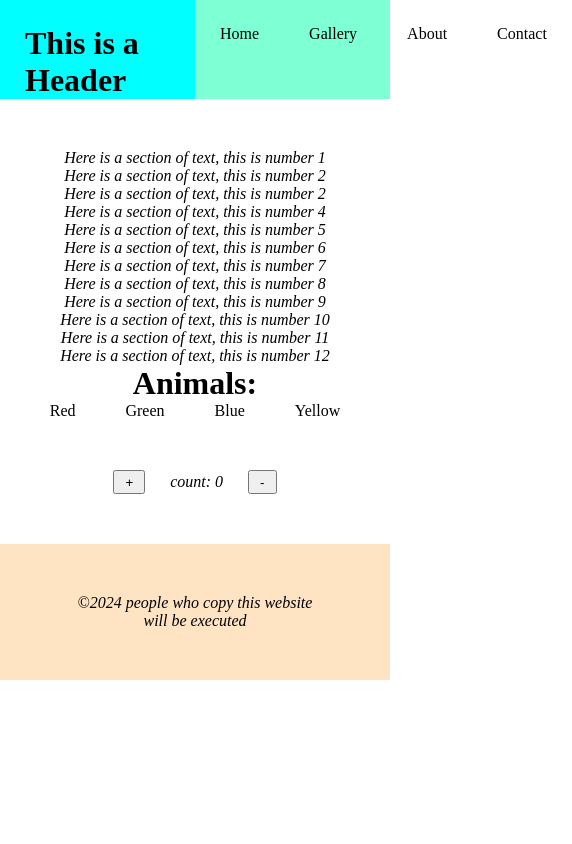
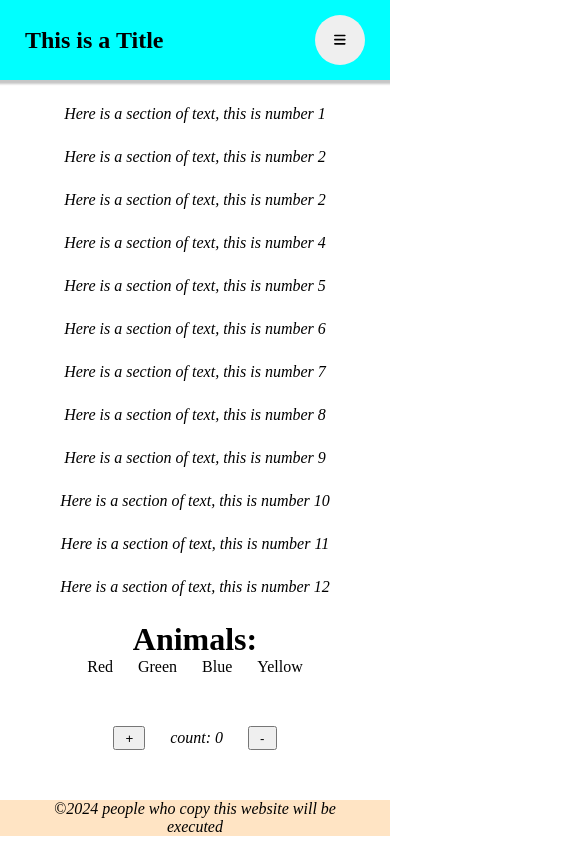
Before and after one commit to Ollie-Judge/practice-vite, a React (Vite) app: page / in a window 390 px wide. Shown: the whole page, 572 px wide, since content can reach past the window. Built offline with nearby package versions, Linux system fonts and the light colour scheme.

Commit message:
turned the menu into mobile first

```diff
--- a/package.json
+++ b/package.json
@@ -10,6 +10,9 @@
     "preview": "vite preview"
   },
   "dependencies": {
+    "@fortawesome/fontawesome-svg-core": "^6.5.1",
+    "@fortawesome/free-solid-svg-icons": "^6.5.1",
+    "@fortawesome/react-fontawesome": "^0.2.0",
     "react": "^18.2.0",
     "react-dom": "^18.2.0"
   },
--- a/src/components/ButtonTest.jsx
+++ b/src/components/ButtonTest.jsx
@@ -5,13 +5,11 @@ function ButtonTest() {
   const [count, setCount] = useState(0);
   // first item in [] is the variable, second is the update function, the 0 is the default value
   return (
-    <>
-      <div id="useStateButtons">
-        <button onClick={() => setCount(count + 1)}>+</button>
-        <p>count: {count}</p>
-        <button onClick={() => setCount(count - 1)}>-</button>
-      </div>
-    </>
+    <div id="useStateButtons">
+      <button onClick={() => setCount(count + 1)}>+</button>
+      <p>count: {count}</p>
+      <button onClick={() => setCount(count - 1)}>-</button>
+    </div>
   );
 }
 
--- a/src/components/Footer.jsx
+++ b/src/components/Footer.jsx
@@ -2,13 +2,11 @@ import "../style/footer.css";
 
 function Footer() {
   return (
-    <>
-      <div id="footerContainer">
-        <div>
-          <p>©2024 people who copy this website will be executed</p>
-        </div>
+    <div id="footerContainer">
+      <div>
+        <p>©2024 people who copy this website will be executed</p>
       </div>
-    </>
+    </div>
   );
 }
 
--- a/src/components/Header.jsx
+++ b/src/components/Header.jsx
@@ -1,33 +1,42 @@
+import { useState } from "react";
 import "../style/header.css";
+import { FontAwesomeIcon } from "@fortawesome/react-fontawesome";
+import { faBars } from "@fortawesome/free-solid-svg-icons";
 
 function Header() {
+  const [isNavExpanded, setIsNavExpanded] = useState(false);
   return (
-    <>
-      <div id="headerContainer">
-        <div id="titleContainer">
+    <nav className="navbar">
       <h1>
-            <a href="#">This is a Header</a>
+        <a href="/" className="title">
+          This is a Title
+        </a>
       </h1>
-        </div>
-
-        <div id="navContainer">
+      <button
+        className="menuIconButton"
+        onClick={() => {
+          setIsNavExpanded(!isNavExpanded);
+        }}
+      >
+        <FontAwesomeIcon id="menuIcon" icon={faBars} />
+      </button>
+      <div className={isNavExpanded ? "navbar-menu opened" : "navbar-menu"}>
         <ul>
           <li>
-              <a href="#">Home</a>
+            <a href="/home">Home</a>
           </li>
           <li>
-              <a href="#">Gallery</a>
+            <a href="/gallery">Gallery</a>
           </li>
           <li>
-              <a href="#">About</a>
+            <a href="/about">About</a>
           </li>
           <li>
-              <a href="#">Contact</a>
+            <a href="/contact">Contact</a>
           </li>
         </ul>
       </div>
-      </div>
-    </>
+    </nav>
   );
 }
 
--- a/src/components/Main-text.jsx
+++ b/src/components/Main-text.jsx
@@ -1,61 +1,59 @@
-import { useState } from "react";
 import "../style/mainText.css";
 
 function MainText() {
   const colours = ["Red", "Green", "Blue", "Yellow"];
 
   return (
-    <>
     <div id="mainText">
-        <div>
+      <div className="sectionText">
         <p>Here is a section of text, this is number 1</p>
       </div>
 
-        <div>
+      <div className="sectionText">
         <p>Here is a section of text, this is number 2</p>
       </div>
 
-        <div>
+      <div className="sectionText">
         <p>Here is a section of text, this is number 2</p>
       </div>
 
-        <div>
+      <div className="sectionText">
         <p>Here is a section of text, this is number 4</p>
       </div>
 
-        <div>
+      <div className="sectionText">
         <p>Here is a section of text, this is number 5</p>
       </div>
 
-        <div>
+      <div className="sectionText">
         <p>Here is a section of text, this is number 6</p>
       </div>
 
-        <div>
+      <div className="sectionText">
         <p>Here is a section of text, this is number 7</p>
       </div>
 
-        <div>
+      <div className="sectionText">
         <p>Here is a section of text, this is number 8</p>
       </div>
 
-        <div>
+      <div className="sectionText">
         <p>Here is a section of text, this is number 9</p>
       </div>
 
-        <div>
+      <div className="sectionText">
         <p>Here is a section of text, this is number 10</p>
       </div>
 
-        <div>
+      <div className="sectionText">
         <p>Here is a section of text, this is number 11</p>
       </div>
 
-        <div>
+      <div className="sectionText">
         <p>Here is a section of text, this is number 12</p>
       </div>
 
-        <div>
+      <div id="animalsColourDiv">
         <h1>Animals: </h1>
         <ul>
           {colours.map((colour) => {
@@ -64,7 +62,6 @@ function MainText() {
         </ul>
       </div>
     </div>
-    </>
   );
 }
 
--- a/src/style/footer.css
+++ b/src/style/footer.css
@@ -1,7 +1,7 @@
 #footerContainer {
-  padding: 50px;
   background-color: bisque;
   text-align: center;
+  width: 100%;
 }
 
 p {
--- a/src/style/header.css
+++ b/src/style/header.css
@@ -1,31 +1,88 @@
-#headerContainer {
+.navbar {
+  position: relative;
   display: flex;
+  align-items: center;
+  height: 80px;
+  width: 100%;
+  background-color: aqua;
+  color: black;
+  box-shadow: 0 2px 2px 2px rgba(9, 9, 9, 0.23);
 }
 
-a {
+.title {
   text-decoration: none;
+  color: black;
+  margin-left: 25px;
+}
+
+.navbar-menu {
+  margin-left: auto;
+}
+
+.navbar-menu ul {
+  display: flex;
+  padding: 0;
+}
+
+.navbar-menu li {
+  list-style-type: none;
+  margin: 0 1rem;
+}
+
+.navbar-menu li a {
+  text-decoration: none;
+  display: block;
+  width: 100%;
   color: black;
 }
 
-#titleContainer {
-  display: flex;
-  background-color: aqua;
-  padding-left: 25px;
-  width: 50%;
-  padding-top: 25px;
+a:visited {
+  color: black;
 }
 
-#navContainer {
-  display: flex;
-  background-color: aquamarine;
-  width: 50%;
-  padding-top: 25px;
+.menuIconButton {
+  border: 0;
+  height: 50px;
+  width: 50px;
+  border-radius: 50%;
+  cursor: pointer;
+  position: absolute;
+  top: 50%;
+  right: 25px;
+  transform: translateY(-50%);
+  display: none;
+  color: black;
 }
 
-ul li {
-  text-align: center;
-  vertical-align: bottom;
-  display: inline;
-  list-style: none;
-  margin: 25px;
+@media screen and (max-width: 550px) {
+  .menuIconButton {
+    display: block;
+  }
+
+  .navbar-menu ul {
+    flex-direction: column;
+    position: absolute;
+    top: 80px;
+    left: 0;
+    width: 100%;
+    height: calc(100vh - 60px);
+    background-color: aquamarine;
+    border-top: 1px solid black;
+    display: none;
+  }
+
+  .navbar-menu li {
+    text-align: center;
+    margin: 0;
+  }
+
+  .navbar-menu li a {
+    color: black;
+    width: 100%;
+    padding: 25px 0;
+  }
+
+  .navbar-menu.opened ul {
+    display: block;
+  }
 }
--- a/src/style/mainText.css
+++ b/src/style/mainText.css
@@ -1,4 +1,19 @@
 #mainText {
-  margin: 50px auto;
   text-align: center;
+  width: 100%;
+  margin: 25px auto;
 }
+
+.sectionText {
+  margin: 25px auto;
+}
+
+ul {
+  display: flex;
+  justify-content: center;
+}
+
+ul li {
+  list-style-type: none;
+  margin: auto 12.5px;
+}
```
Also changed, not shown: 1 other file (tests, documents, lock files or other folders). Lines whose indentation alone changed are shown as unchanged.
